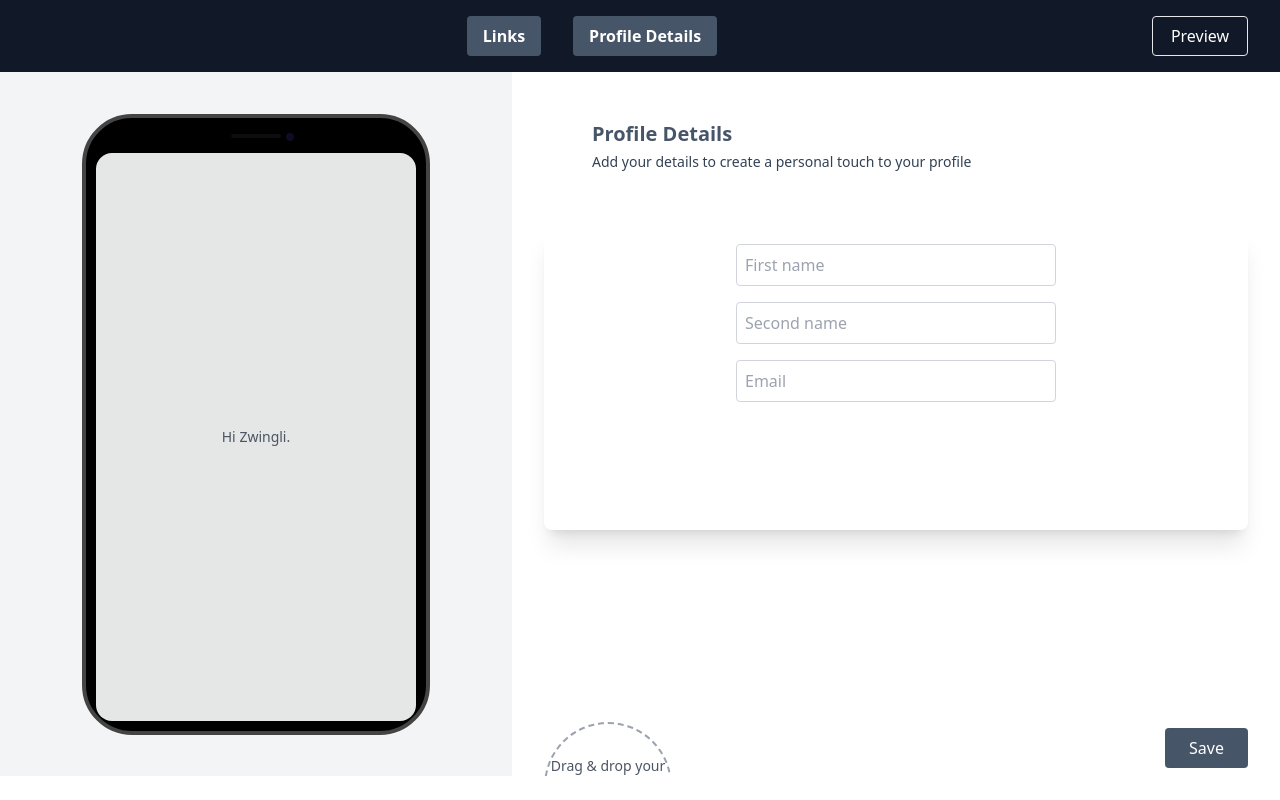
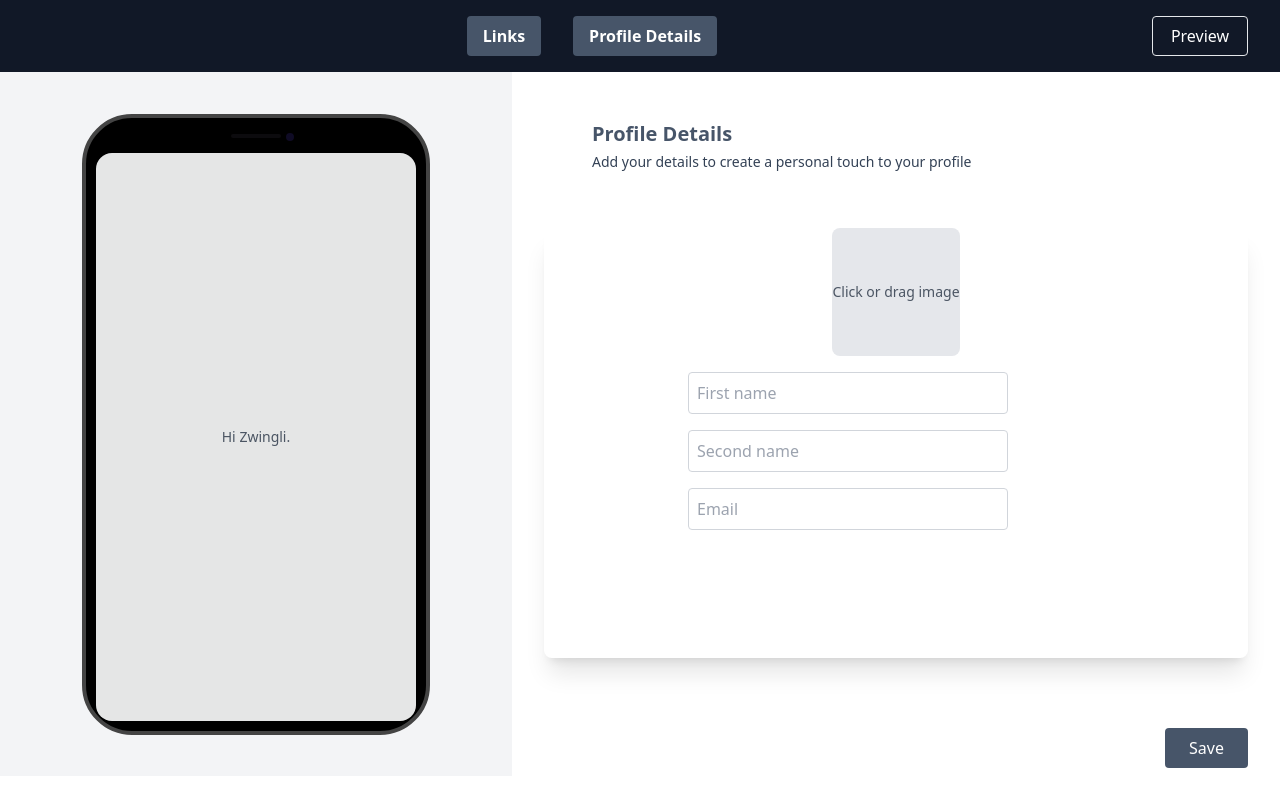
Before and after one commit to ZwingliCaleb/DelevoperLinks, a Next.js app: page /profile in a window 1280 px wide. Built offline with nearby package versions, Linux system fonts and the light colour scheme.

Commit message:
buggy but weirdly works

```diff
--- a/components/AvatarUpload.jsx
+++ b/components/AvatarUpload.jsx
@@ -1,15 +1,11 @@
-import React, { useState } from 'react';
+import React from 'react';
 import { useDropzone } from 'react-dropzone';
 
 const AvatarUpload = ({ onImageUpload }) => {
-  const [profilePicture, setProfilePicture] = useState(null);
-
   const onDrop = (acceptedFiles) => {
     const file = acceptedFiles[0];
     if (file) {
-      const imageUrl = URL.createObjectURL(file);
-      setProfilePicture(imageUrl);
-      onImageUpload(imageUrl); // Call the function passed as prop to update parent state
+      onImageUpload(URL.createObjectURL(file)); // Pass the selected image URL to the parent
     }
   };
 
@@ -21,15 +17,13 @@ const AvatarUpload = ({ onImageUpload }) => {
   });
 
   return (
-    <div>
-      <div {...getRootProps({ className: 'dropzone border-2 border-dashed border-gray-400 w-32 h-32 flex items-center justify-center rounded-full transition-colors duration-300 hover:bg-gray-200' })}>
-        <input {...getInputProps()} />
-        {profilePicture ? (
-          <img src={profilePicture} alt="Profile" className="w-full h-full object-cover rounded-full" />
-        ) : (
-          <p className="text-gray-600 text-sm text-center">Drag & drop your image here, or click to select</p>
-        )}
-      </div>
+    <div
+      {...getRootProps({
+        className: 'dropzone bg-gray-200 w-32 h-32 flex items-center justify-center rounded-lg cursor-pointer'
+      })}
+    >
+      <input {...getInputProps()} />
+      <p className="text-gray-600 text-sm text-center">Click or drag image</p>
     </div>
   );
 };
--- a/components/ProfileForm.jsx
+++ b/components/ProfileForm.jsx
@@ -2,7 +2,7 @@ import React from 'react';
 
 const ProfileForm = ({firstname, secondname, email, setFirstName, setSecondName, setEmail}) => {
   return (
-    <div className="flex flex-col items-center rounded-lg shadow-xl pb-32 mb-48">
+    <div className="items-center ml-36">
       {/* First name Input */}
       <input
         type="text"
--- a/pages/profile.jsx
+++ b/pages/profile.jsx
@@ -43,6 +43,20 @@ const Profile = () => {
           </div>
 
           {/* Profile Form */}
+          <div className="flex flex-col items-center rounded-lg shadow-xl pb-32 mb-48">
+
+            {/* Profile Picture Upload */}
+          <div className="flex flex-col items-center">
+            <AvatarUpload onImageUpload={setProfilePicture} />
+            {profilePicture && (
+              <img
+                src={profilePicture}
+                alt="Profile Picture"
+                className="mt-4 w-32 h-32 rounded-lg mt-4"
+              />
+            )}
+          </div>
+
             <ProfileForm
               firstname={firstname}
               secondname={secondname}
@@ -51,9 +65,7 @@ const Profile = () => {
               setSecondName={setSecondName}
               setEmail={setEmail}
             />
-
-          {/* Profile Picture Upload */}
-          <AvatarUpload onImageUpload={setProfilePicture} />
+          </div>
         </section>
       </div>
 
```
Lines whose indentation alone changed are shown as unchanged.
